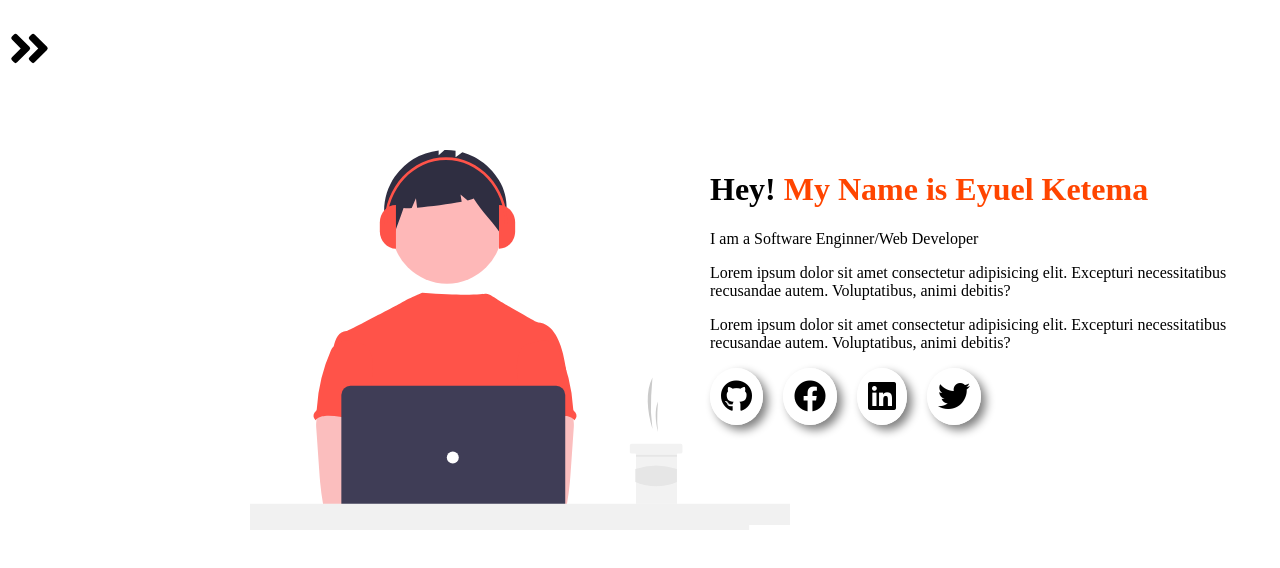
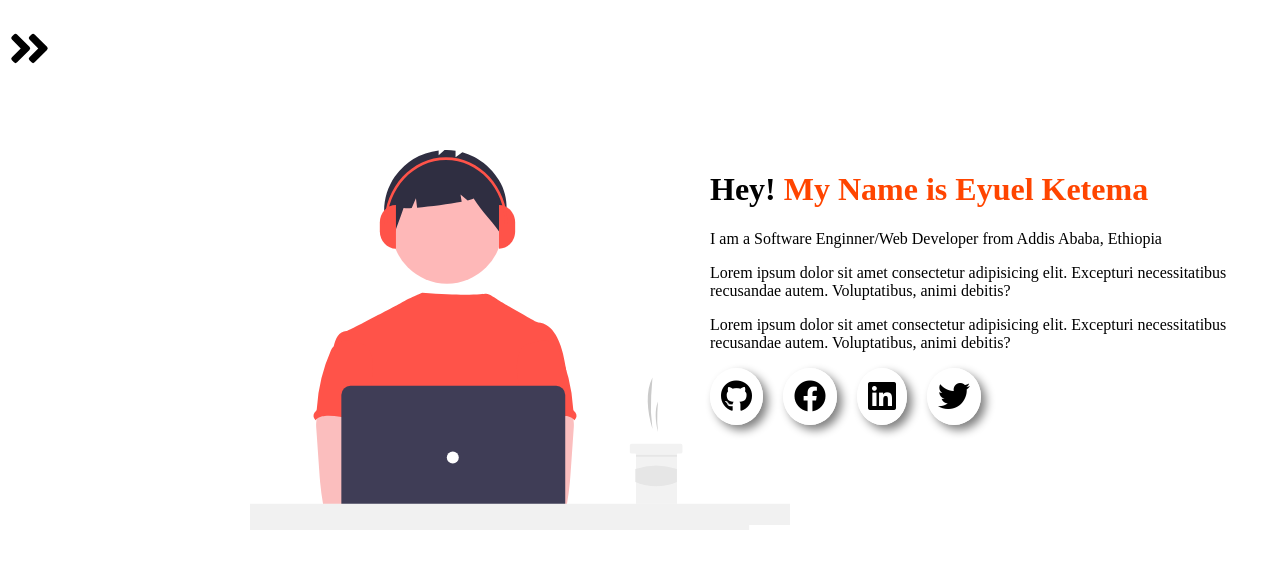
Before and after one commit to Joelketema/Portfolio, a React (Create React App) app: page / in a window 1280 px wide. Shown: the top 568 px of the page. Built offline with nearby package versions, Linux system fonts and the light colour scheme.

Commit message:
Update About.js

```diff
--- a/src/Components/About.js
+++ b/src/Components/About.js
@@ -13,7 +13,7 @@ const About = () => {
             <div className="description">
                 <div className="aboutMe">
                    <h1>Hey! <span className="name">My Name is Eyuel Ketema</span></h1>
-                    <p>I am a Software Enginner/Web Developer</p>
+                    <p>I am a Software Enginner/Web Developer from Addis Ababa, Ethiopia</p>
                     <p>Lorem ipsum dolor sit amet consectetur adipisicing elit. Excepturi necessitatibus recusandae autem. Voluptatibus, animi debitis?</p>
                     <p>Lorem ipsum dolor sit amet consectetur adipisicing elit. Excepturi necessitatibus recusandae autem. Voluptatibus, animi debitis?</p>
                 </div>
```
